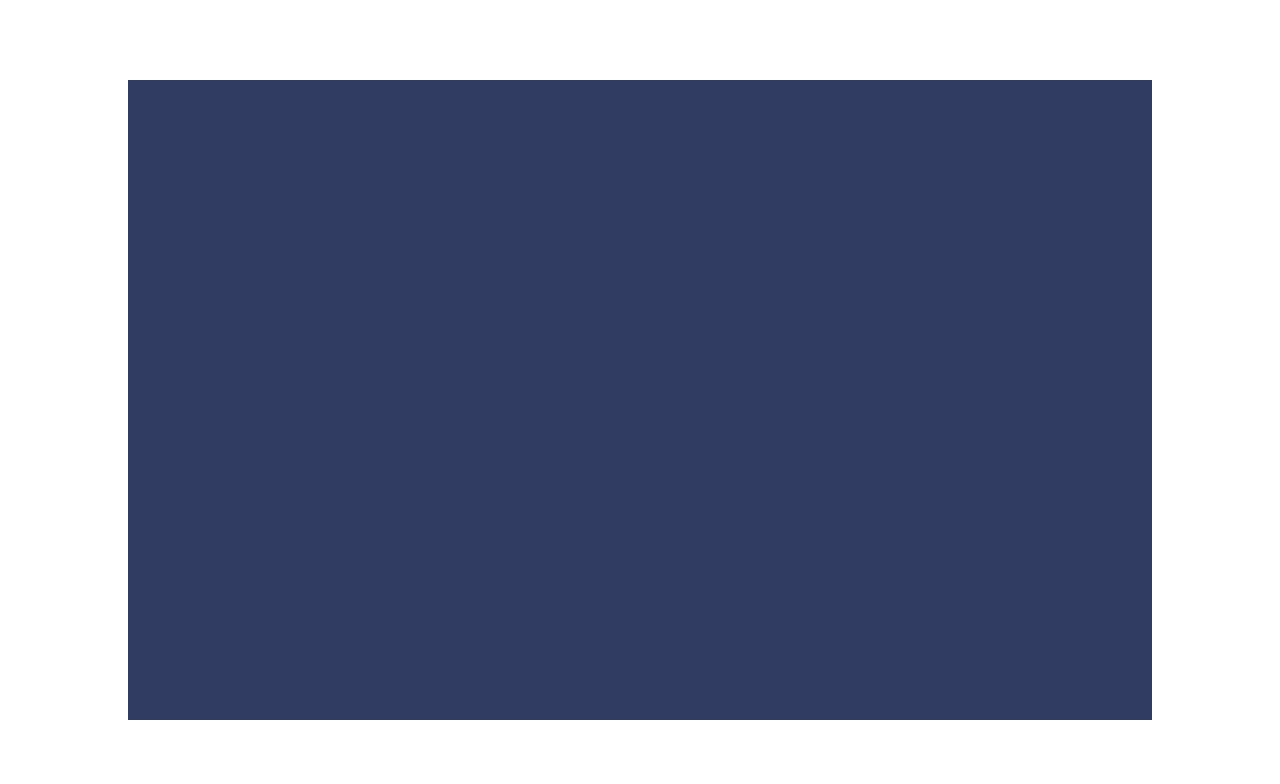
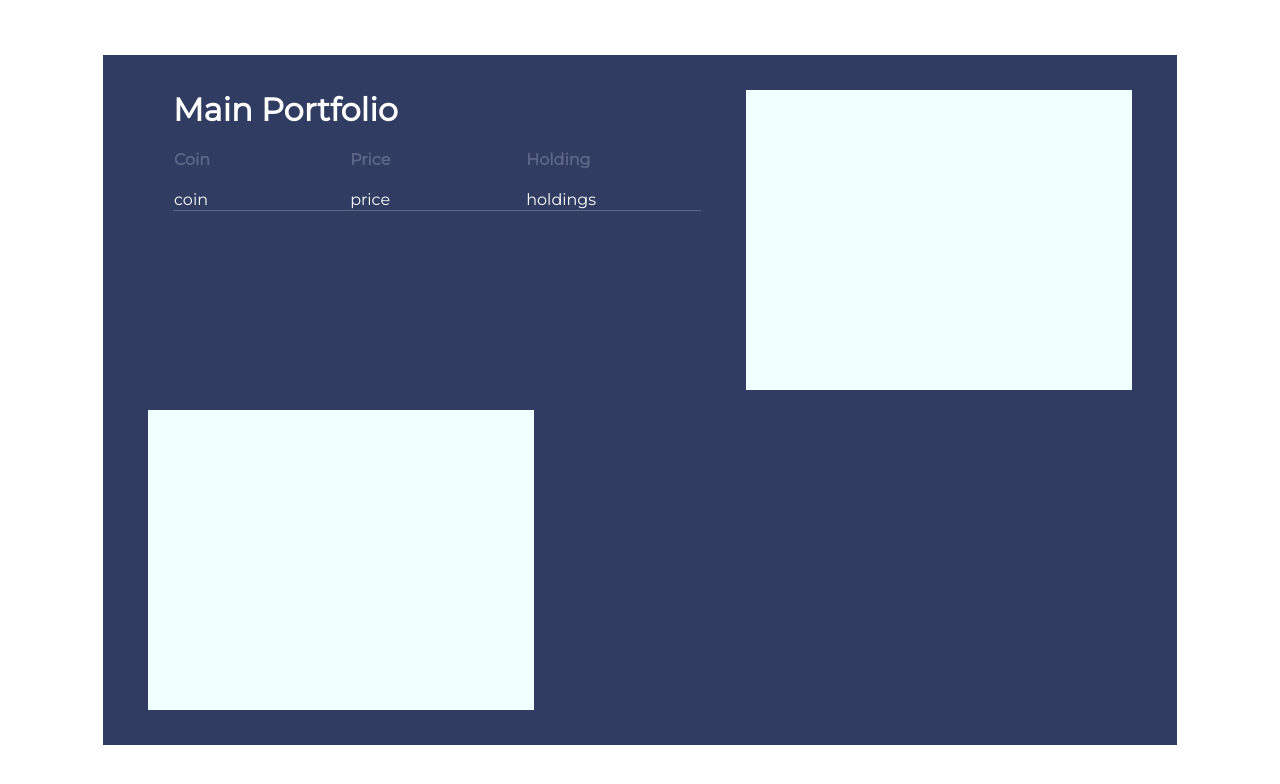
Before and after one commit to sjwarren91/Cryptax, a React (Create React App) app in the folder client/: page / in a window 1280 px wide. Shown: the top 784 px of the page. Built offline with nearby package versions, Linux system fonts and the light colour scheme.

Commit message:
basic react templating

```diff
--- a/client/public/index.html
+++ b/client/public/index.html
@@ -10,6 +10,7 @@
     -->
     <link rel="manifest" href="%PUBLIC_URL%/manifest.json">
     <link rel="shortcut icon" href="%PUBLIC_URL%/favicon.ico">
+    <link href="https://fonts.googleapis.com/css?family=Montserrat&display=swap" rel="stylesheet">
     <!--
       Notice the use of %PUBLIC_URL% in the tags above.
       It will be replaced with the URL of the `public` folder during the build.
--- a/client/src/App.css
+++ b/client/src/App.css
@@ -2,4 +2,32 @@
   height: 80vh;
   width: 80vw;
   background-color: #303C61;
+  display: flex;
+  flex-direction: column;
+  padding: 25px;
 }
+
+.row1, .row2 {
+  height: 50%;
+  margin: 10px;
+  display: flex;
+}
+
+.col1 {
+  width: 60%;
+  height: 100%;
+  margin: 0px 10px 0px 10px;
+}
+
+.col2 {
+  height: 100%;
+  width: 40%;
+  background-color: azure;
+  margin: 0px 10px 0px 10px;
+}
+
+.row1 {
+}
+
+.row2 {
+}
--- a/client/src/App.js
+++ b/client/src/App.js
@@ -1,14 +1,23 @@
 import React, { Component } from "react";
-import logo from "./logo.svg";
+import Portfolio from "./components/Portfolio/Portfolio"
 import "./App.css";
 
 class App extends Component {
   render() {
     return (
       <>
-      <div className="content">
-
-      </div>
+        <div className="content">
+          <div className="row1">
+            <div className="col1">
+              <Portfolio />
+            </div>
+            <div className="col2"></div>
+          </div>
+          <div className="row2">
+            <div className="col2"></div>
+            <div className="col1"></div>
+          </div>
+        </div>
       </>
     );
   }
--- /dev/null
+++ b/client/src/components/Portfolio/Portfolio.css
@@ -0,0 +1,11 @@
+.container {
+    display: flex;
+    flex-direction: column;
+    padding: 0px 25px 25px 25px;
+}
+
+.title {
+    font-size: 24pt;
+    font-weight: bold;
+    color: #fff;
+}
--- /dev/null
+++ b/client/src/components/Portfolio/Portfolio.js
@@ -0,0 +1,27 @@
+import React, { Component } from "react";
+import { Table, TableItem } from "../Table/index";
+import API from "../../utils/API";
+import "./Portfolio.css";
+
+class Portfolio extends Component {
+  state = {
+    holdings: []
+  };
+
+
+
+  render() {
+    return (
+      <>
+        <div className="container">
+          <div className="title">Main Portfolio</div>
+          <Table>
+            <TableItem coin="coin" price="price" holding="holdings" />
+          </Table>
+        </div>
+      </>
+    )
+  }
+}
+
+export default Portfolio;
--- /dev/null
+++ b/client/src/components/Table/index.js
@@ -0,0 +1,29 @@
+import React from "react";
+import "./style.css";
+
+export function Table({ children }) {
+  return (
+    <div className="table-container">
+      <table className="holdings">
+        <thead>
+          <tr className="table-head">
+            <th className="tcol">Coin</th>
+            <th className="tcol">Price</th>
+            <th className="tcol">Holding</th>
+          </tr>
+        </thead>
+        <tbody>{children}</tbody>
+      </table>
+    </div>
+  );
+}
+
+export function TableItem(props) {
+  return (
+    <tr>
+      <td>{props.coin}</td>
+      <td>{props.price}</td>
+      <td>{props.holding}</td>
+    </tr>
+  );
+}
--- /dev/null
+++ b/client/src/components/Table/style.css
@@ -0,0 +1,21 @@
+table {
+    width: 100%;
+    border-spacing: 0px;
+}
+
+.table-head, thead {
+    height: 60px;
+    color: #5C6788;
+    font-weight: bolder;;
+}
+
+.tcol {
+    width: 33%;
+    text-align: left;
+    font-weight: bolder;
+}
+
+tbody td {
+    border-bottom: 1px solid #5C6788;
+    color: #fff;
+}
--- a/client/src/index.css
+++ b/client/src/index.css
@@ -1,4 +1,5 @@
 body {
+  font-family: 'Montserrat', sans-serif !important;
   margin: 0px;
   display: flex;
   justify-content: center;
--- /dev/null
+++ b/client/src/utils/API.js
@@ -0,0 +1,33 @@
+import axios from "axios";
+
+export default {
+  getCoinTrades: coin => {
+    const timestamp = Date.now();
+    const hmac = crypto
+      .createHmac("sha256", process.env.REACT_APP_SECRET_KEY)
+      .update(`symbol=${coin}&timestamp=${timestamp}`)
+      .digest("hex");
+
+    const queryString = `https://api.binance.com/api/v3/allOrders?symbol=${coin}&timestamp=${timestamp}&signature=${hmac}`;
+    return axios.get(queryString, {
+      headers: {
+        "X-MBX-APIKEY": process.env.REACT_APP_API_KEY
+      }
+    });
+  },
+
+  getHoldings: () => {
+    const timestamp = Date.now();
+    const hmac = crypto
+      .createHmac("sha256", process.env.REACT_APP_SECRET_KEY)
+      .update(`timestamp=${timestamp}`)
+      .digest("hex");
+    const queryString = `https://api.binance.com//api/v3/account?timestamp${timestamp}&signature=${hmac}`;
+
+    return axios.get(queryString, {
+      headers: {
+        "X-MBX-APIKEY": process.env.REACT_APP_API_KEY
+      }
+    });
+  }
+};
```
Also changed, not shown: client/utils/API.js (deleted, +0 -18 lines), 1 other file (tests, documents, lock files or other folders).
